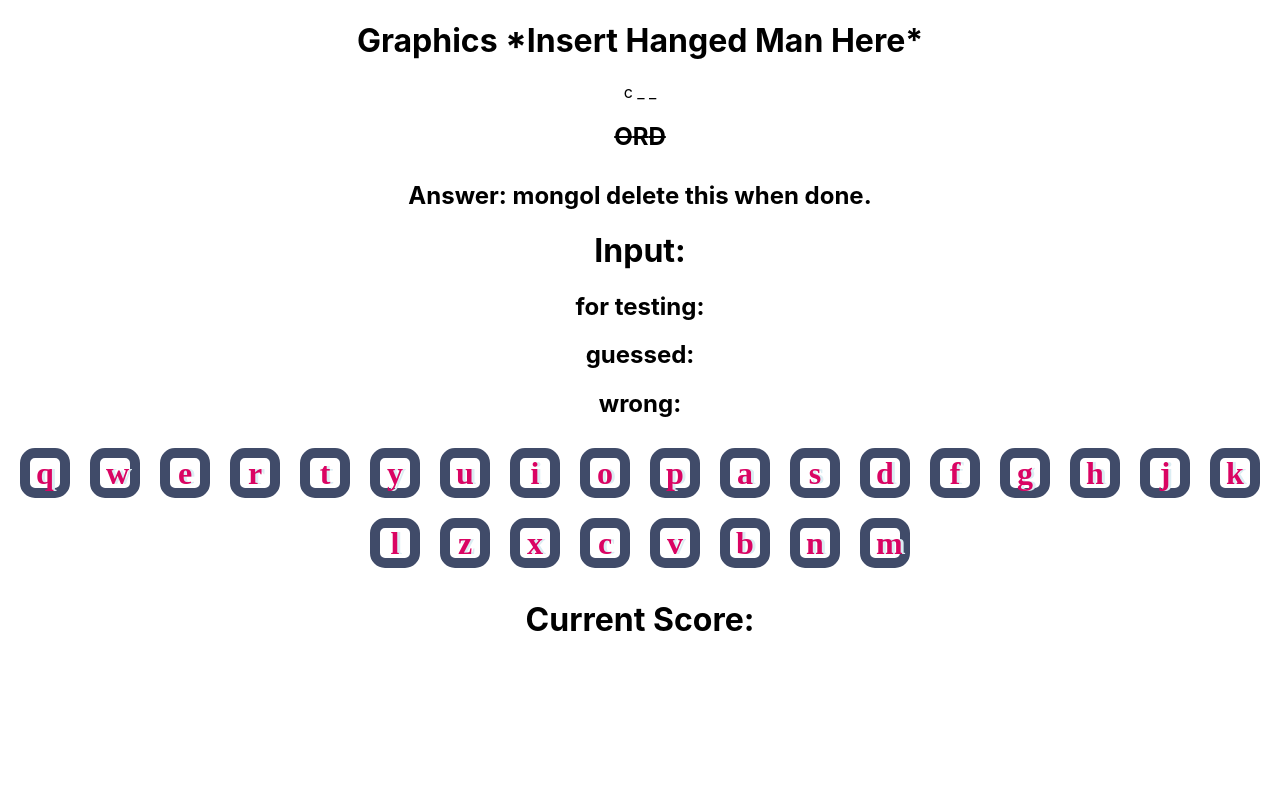
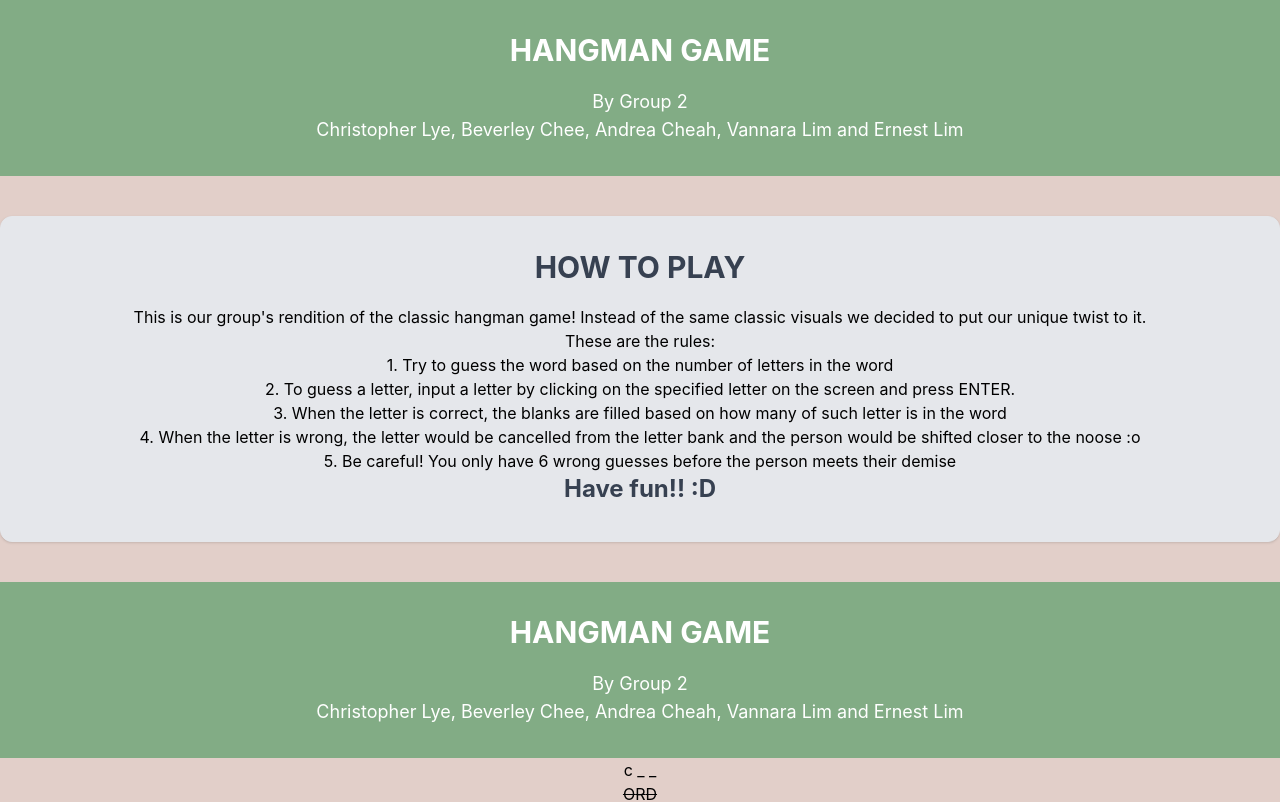
Before and after one commit to bxverley/tiktokcamp, a React (Create React App) app: page / in a window 1280 px wide. Shown: the top 802 px of the page. Built offline with nearby package versions, Linux system fonts and the light colour scheme.

Commit message:
added title.js and a few edits to app.cs plus tailwind stuff

```diff
--- a/src/App.css
+++ b/src/App.css
@@ -1,5 +1,9 @@
+@tailwind base;
+@tailwind components;
+@tailwind utilities;
 .App {
   text-align: center;
+  background-color: #e2cfc9;
 }
 
 .App-logo {
@@ -12,6 +16,7 @@
     animation: App-logo-spin infinite 20s linear;
   }
 }
+// below the change in the layout is based on breakpoints -> responsive web layout
 
 .App-header {
   background-color: #282c34;
@@ -36,3 +41,8 @@
     transform: rotate(360deg);
   }
 }
+
+.Title {
+  width: 100%;
+  background-color: #82ac85;
+}
--- a/src/App.js
+++ b/src/App.js
@@ -1,4 +1,5 @@
 import './App.css';
+import Title from './components/Title';
 import Graphics from './components/Graphics';
 import WordBlanks from './components/WordBlanks';
 import WrongWords from './components/WrongWords';
@@ -52,6 +53,7 @@ function App() {
 
   return (
     <div className="App">
+      <Title/>
       <Graphics/>
       <WordBlanks/>
       <WrongWords/>
--- /dev/null
+++ b/src/Graphics.css
@@ -0,0 +1,86 @@
+.hangman-graphics {
+  margin: auto;
+  max-width: 60rem;
+  padding: 2rem;
+  /* add the url of the img files below for the animation */
+}
+
+#frame_1 {
+  visibility: hidden;
+  animation: 1s show infinite;
+}
+
+#frame_2 {
+  visibility: hidden;
+  animation: 1s show infinite;
+  animation-delay: 0.125s;
+}
+
+#frame_3 {
+  visibility: hidden;
+  animation: 1s show infinite;
+  animation-delay: 0.25s;
+}
+
+#frame_4 {
+  visibility: hidden;
+  animation: 1s show infinite;
+  animation-delay: 0.375s;
+}
+
+#frame_5 {
+  visibility: hidden;
+  animation: 1s show infinite;
+  animation-delay: 0.5s;
+}
+
+#frame_6 {
+  visibility: hidden;
+  animation: 1s show infinite;
+  animation-delay: 0.625s;
+}
+
+#frame_7 {
+  visibility: hidden;
+  animation: 1s show infinite;
+  animation-delay: 0.75s;
+}
+
+#frame_8 {
+  visibility: hidden;
+  animation: 1s show infinite;
+  animation-delay: 0.865s;
+}
+
+#frame_9 {
+  visibility: hidden;
+  animation: 1s show infinite;
+  animation-delay: 0.99s;
+}
+
+#frame_10 {
+  visibility: hidden;
+  animation: 1s show infinite;
+  animation-delay: 1.115s;
+}
+
+#frame_11 {
+  visibility: hidden;
+  animation: 1s show infinite;
+  animation-delay: 1.24s;
+}
+
+@keyframes show {
+  0% {
+    visibility: visible;
+  }
+  12.5% {
+    visibility: visible;
+  }
+  12.6% {
+    visibility: hidden;
+  }
+  100% {
+    visibility: hidden;
+  }
+}
--- a/src/components/Graphics.js
+++ b/src/components/Graphics.js
@@ -1,12 +1,22 @@
-//import stuff you need here
 //Tasking No. 1
 
 export default function Graphics() {
     //put any custom functions here
+    return (
+    // <svg viewbox= "0 0 200 100">
+    //   <img src= "frame_1.svg">
+    //     <animateTransform id= "frame_1"  />
+    //   </img>
 
-    return (
-      <div>
-          <h1>Graphics *Insert Hanged Man Here*</h1>
-      </div>
-    )
+    // </svg>
+    <div className="Title p-8">
+            <p className="text-3xl text-white font-bold mb-5">
+                HANGMAN GAME
+            </p>
+            <p className="text-white text-lg">
+                By Group 2<br></br>
+                Christopher Lye, Beverley Chee, Andrea Cheah, Vannara Lim and Ernest Lim
+            </p>
+    </div>
+    );
 }
--- /dev/null
+++ b/src/components/Title.js
@@ -0,0 +1,32 @@
+
+export default function Title(){
+
+    return(
+        <><div className="Title p-8">
+            <p className="text-3xl text-white font-bold mb-5">
+                HANGMAN GAME
+            </p>
+            <p className="text-white text-lg">
+                By Group 2<br></br>
+                Christopher Lye, Beverley Chee, Andrea Cheah, Vannara Lim and Ernest Lim
+            </p>
+        </div><div className="container mx-auto bg-gray-200 rounded-xl shadow border p-8 m-10">
+            <p className= "text-3xl text-gray-700 font-bold mb-5">
+                HOW TO PLAY
+            </p>
+            <p>
+                This is our group's rendition of the classic hangman game! Instead of the same classic visuals
+                we decided to put our unique twist to it.<br></br>These are the rules:<br></br>1. Try to guess the word based on the number of letters in the word
+                <br></br>2. To guess a letter, input a letter by clicking on the specified letter on the screen and press ENTER.
+                <br></br>3. When the letter is correct, the blanks are filled based on how many of such letter is in the word
+                <br></br>4. When the letter is wrong, the letter would be cancelled from the letter bank and the person would be shifted closer to the noose :o
+                <br></br>5. Be careful! You only have 6 wrong guesses before the person meets their demise
+            </p>
+            <p className="text-2xl text-gray-700 font-bold mb-1">
+                Have fun!! :D
+            </p>
+
+            </div></>
+
+    );
+}
--- a/src/index.css
+++ b/src/index.css
@@ -1,26 +1,26 @@
 body {
   margin: 0;
-  font-family: -apple-system, BlinkMacSystemFont, 'Segoe UI', 'Roboto', 'Oxygen',
-    'Ubuntu', 'Cantarell', 'Fira Sans', 'Droid Sans', 'Helvetica Neue',
+  font-family: -apple-system, BlinkMacSystemFont, "Segoe UI", "Roboto", "Oxygen",
+    "Ubuntu", "Cantarell", "Fira Sans", "Droid Sans", "Helvetica Neue",
     sans-serif;
   -webkit-font-smoothing: antialiased;
   -moz-osx-font-smoothing: grayscale;
 }
 
 code {
-  font-family: source-code-pro, Menlo, Monaco, Consolas, 'Courier New',
+  font-family: source-code-pro, Menlo, Monaco, Consolas, "Courier New",
     monospace;
 }
 
 .letter {
   outline: none;
-  border: 10px solid #404B69;
+  border: 10px solid #404b69;
   font-size: 2rem;
-  font-family: 'Arvo', cursive;
+  font-family: "Arvo", cursive;
   line-height: 0;
   font-weight: 600;
-  color: #DA0463;
-  text-shadow: 3px 0 #DBEDF3;
+  color: #da0463;
+  text-shadow: 3px 0 #dbedf3;
   border-radius: 15px;
   display: inline-block;
   width: 50px;
--- /dev/null
+++ b/tailwind.config.js
@@ -0,0 +1,7 @@
+module.exports = {
+  content: ["./src/**/*.{html,js}"],
+  theme: {
+    extend: {},
+  },
+  plugins: [],
+}
```
Also changed, not shown: package.json (+6 -1 lines), 1 other file (tests, documents, lock files or other folders).
